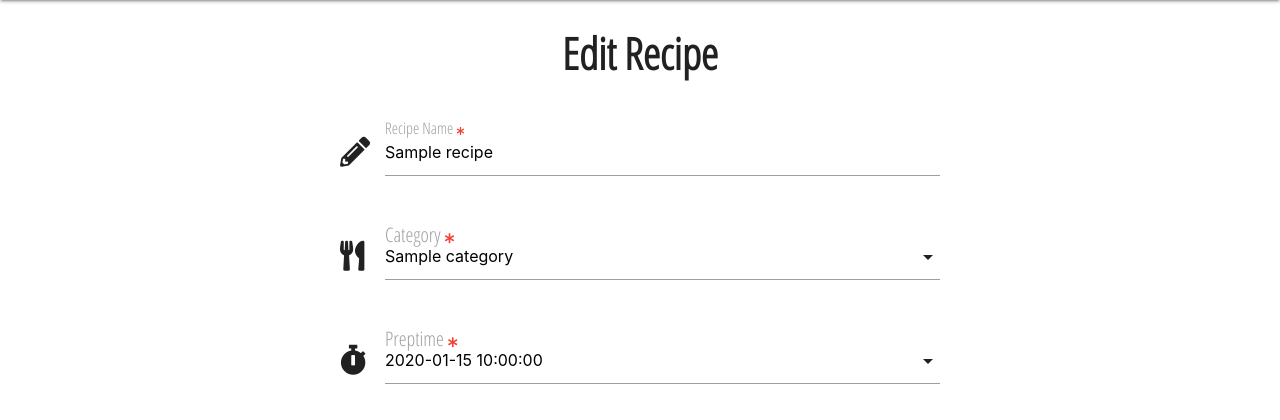
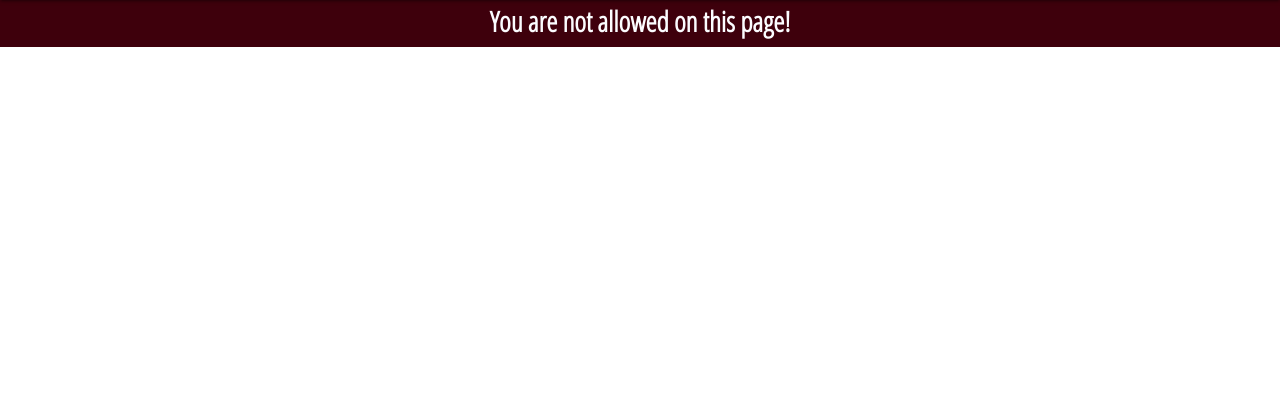
Before and after one commit to Code-Institute-Submissions/Kitchen, a Flask app: template templates/edit_recipe.html in a window 1280 px wide. Shown: the part 64-484 px from the top of the page. Run offline with Flask 2, Linux system fonts and the light colour scheme; the template is opened without the code that fills it: most values are stand-ins (such as "Sample title", 1, 10 or a date in 2020); some libraries are stand-ins or nearby versions.

Commit message:
Add defensive programming for editing recipies

```diff
--- a/templates/edit_recipe.html
+++ b/templates/edit_recipe.html
@@ -1,5 +1,6 @@
 {% extends "base.html" %}
 {% block content %}
+    {% if session.user|lower == recipe.created_by|lower %}
         <div class="add-recipe-container">
             <!-- edit recipe heading text -->
             <div class="row">
@@ -145,4 +146,9 @@
                 </form>
             </div>
         </div>
+    {% else %}
+        <div class="session-flash">
+            <p class="session-header open-sans">You are not allowed on this page!</p>
+        </div>
+    {% endif %}
 {% endblock %}
```
Lines whose indentation alone changed are shown as unchanged.
